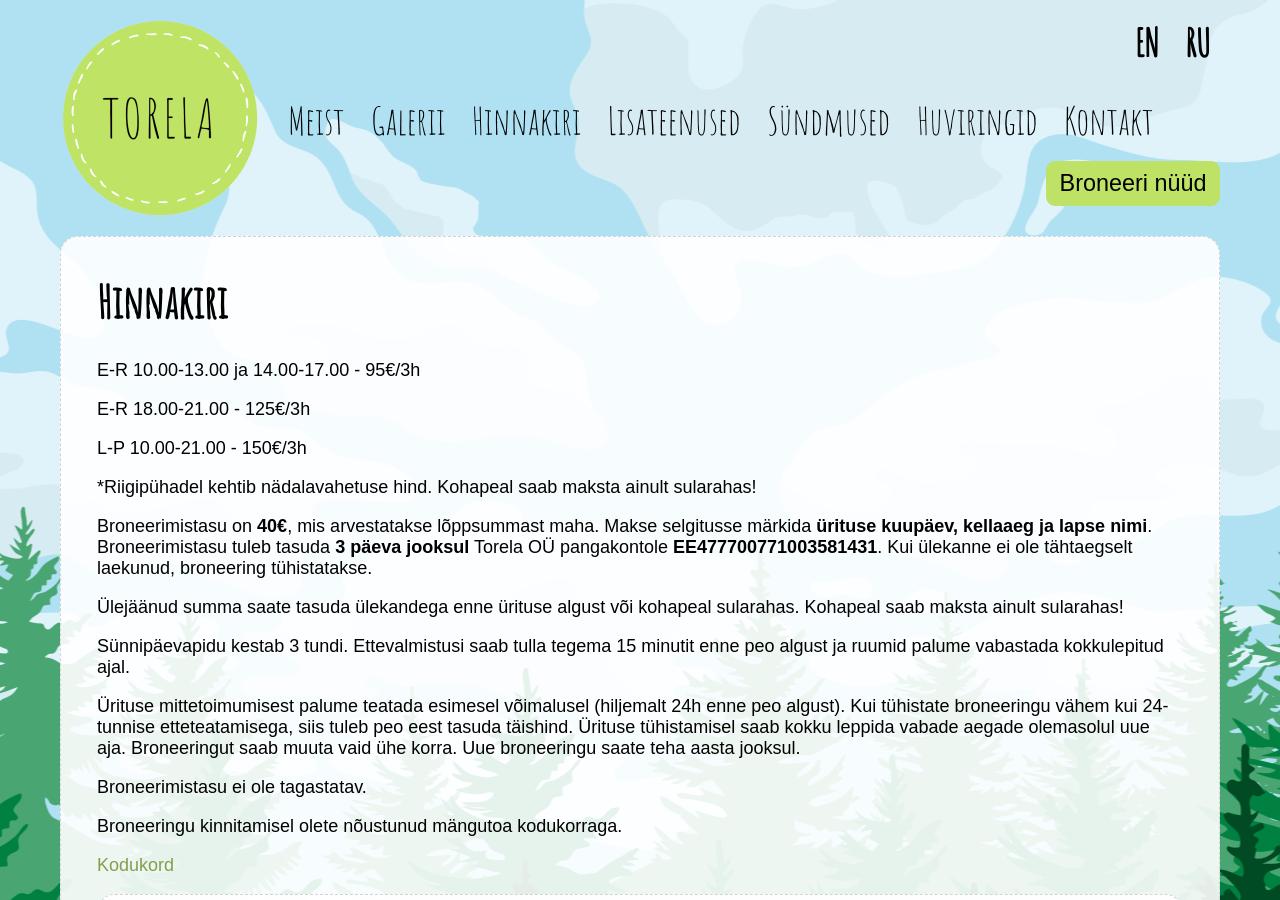
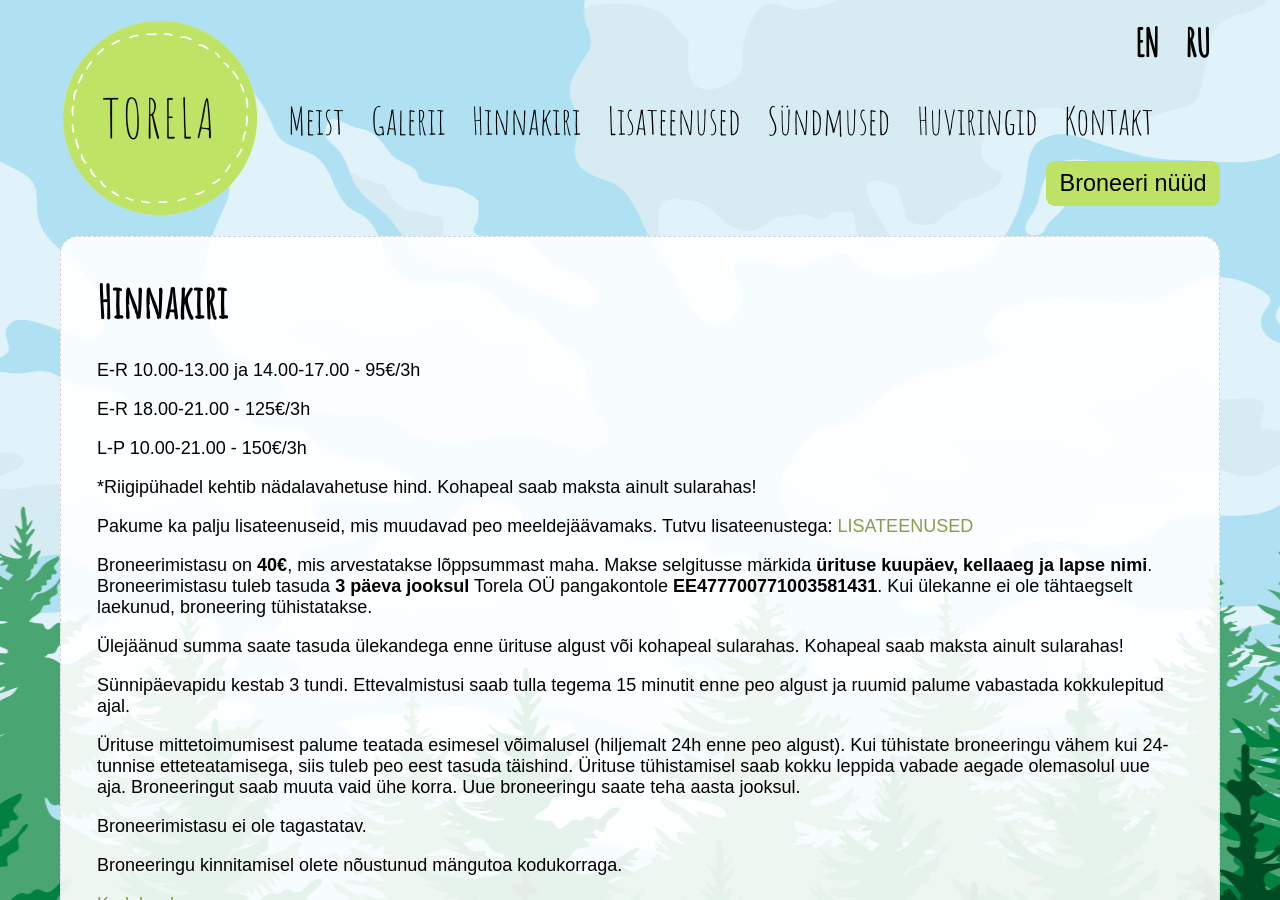
Before and after one commit to mypsik/torela, a Jekyll site: the page built from hinnakiri/index.md, in a window 1280 px wide and 900 px high. Built offline with Jekyll 4.4.1, drawn with Linux system fonts in a browser that asks for light colours.

Commit message:
Update index.md

```diff
--- a/hinnakiri/index.md
+++ b/hinnakiri/index.md
@@ -16,6 +16,9 @@ L-P 10.00-21.00 - 150€/3h
 *Riigipühadel kehtib nädalavahetuse hind.
 Kohapeal saab maksta ainult sularahas!
 
+Pakume ka palju lisateenuseid, mis muudavad peo meeldejäävamaks. Tutvu lisateenustega: [LISATEENUSED](/lisateenused/)
+
+
 Broneerimistasu on **40€**, mis arvestatakse lõppsummast maha. Makse selgitusse märkida **ürituse kuupäev, kellaaeg ja lapse nimi**.
 Broneerimistasu tuleb tasuda **3 päeva jooksul** Torela OÜ pangakontole **EE477700771003581431**. Kui ülekanne ei ole tähtaegselt laekunud, broneering tühistatakse.
 
```
